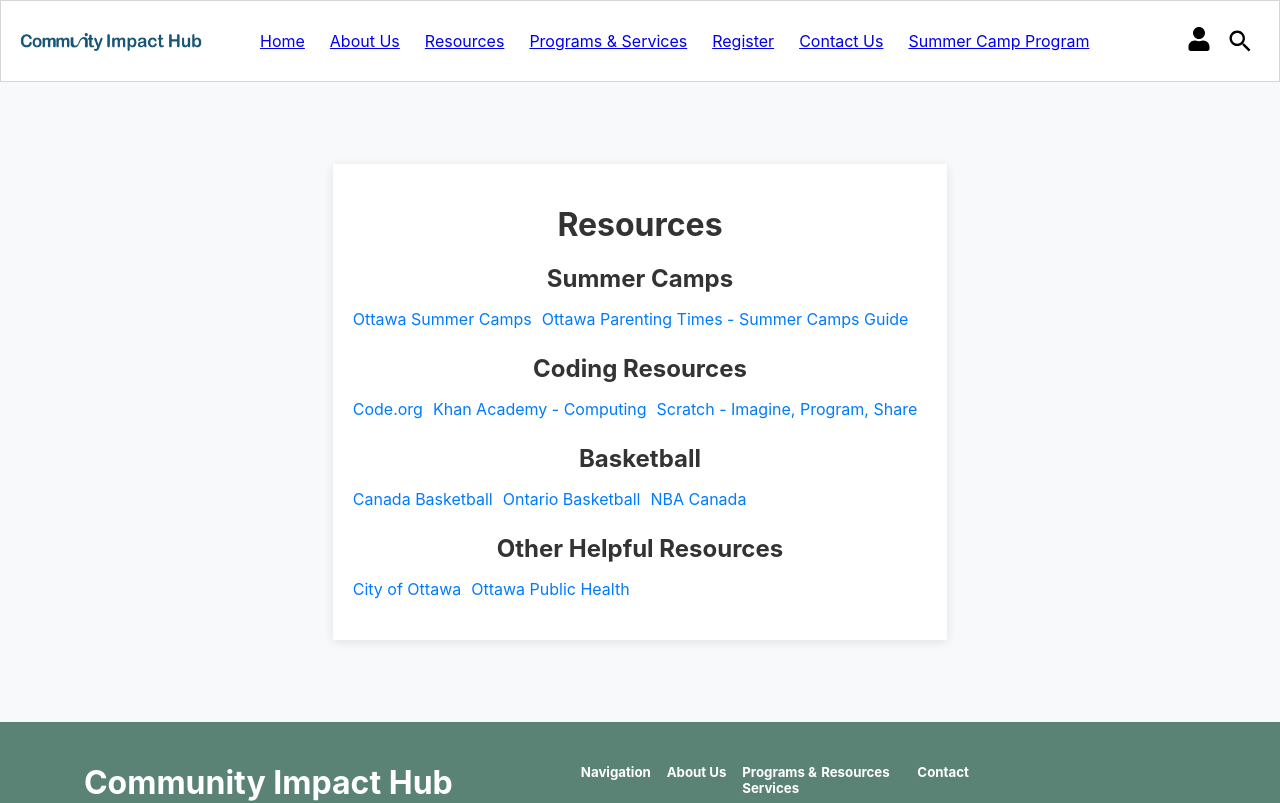
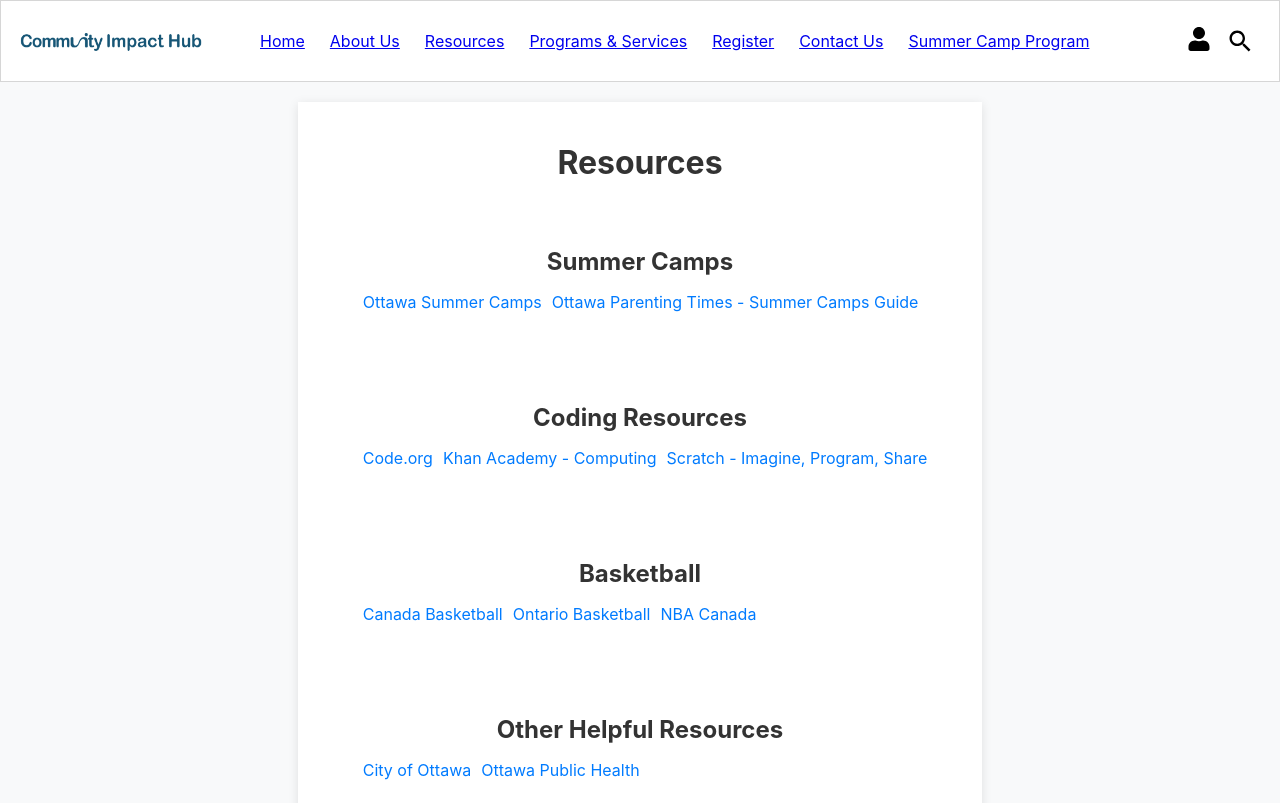
Before and after one commit to venuraperera99/Community-Impact-Hub, a React (Create React App) app: page /resources in a window 1280 px wide. Shown: the top 803 px of the page. Built offline with nearby package versions, Linux system fonts and the light colour scheme.

Commit message:
Updated Resources CSS

```diff
--- a/src/pages/resources/Resources.css
+++ b/src/pages/resources/Resources.css
@@ -1,4 +1,4 @@
-.outer-resources-container {
+.resources-outer-container {
   display: flex;
   justify-content: center;
   align-items: center;
@@ -14,29 +14,32 @@
   box-shadow: 0px 2px 10px rgba(0, 0, 0, 0.1);
 }
 
-  h1 {
+.resources-page-section {
+  padding: 25px
+}
+
+.resources-title {
   text-align: center;
   margin-bottom: 20px;
 }
 
-  h2 {
+.resources-subtitle {
   margin-bottom: 10px;
 }
 
-  .resource-list {
-    list-style-type: none;
-    padding: 0;
+.resources-list {
+  padding: 0 0 0 20px; /* Adjust padding for bullet points */
 }
 
-  .resource-list li {
+.resources-item {
   margin-bottom: 5px;
 }
 
-  .resource-list a {
+.resources-list a {
   color: #007bff; /* Bootstrap primary color */
   text-decoration: none;
 }
 
-  .resource-list a:hover {
+.resources-list a:hover {
   text-decoration: underline;
 }
--- a/src/pages/resources/Resources.js
+++ b/src/pages/resources/Resources.js
@@ -3,55 +3,55 @@ import './Resources.css';
 
 const Resources = () => {
   return (
-    <div className='outer-resources-container'>
+    <div className='resources-outer-container'>
       <div className='resources-container'>
-        <h1>Resources</h1>
-        <div className='resource-section'>
-          <h2>Summer Camps</h2>
-          <ul className='resource-list'>
-            <li>
+        <h1 className='resources-title'>Resources</h1>
+        <div className='resources-page-section'>
+          <h2 className='resources-subtitle'>Summer Camps</h2>
+          <ul className='resources-list'>
+            <li className='resources-item'>
               <a href='https://www.ottawasummercamps.ca/' target='_blank' rel='noopener noreferrer'>Ottawa Summer Camps</a>
             </li>
-            <li>
+            <li className='resources-item'>
               <a href='https://www.ottawaparentingtimes.ca/summer-camps-guide/' target='_blank' rel='noopener noreferrer'>Ottawa Parenting Times - Summer Camps Guide</a>
             </li>
           </ul>
         </div>
-        <div className='resource-section'>
-          <h2>Coding Resources</h2>
-          <ul className='resource-list'>
-            <li>
+        <div className='resources-page-section'>
+          <h2 className='resources-subtitle'>Coding Resources</h2>
+          <ul className='resources-list'>
+            <li className='resources-item'>
               <a href='https://code.org/' target='_blank' rel='noopener noreferrer'>Code.org</a>
             </li>
-            <li>
+            <li className='resources-item'>
               <a href='https://www.khanacademy.org/computing' target='_blank' rel='noopener noreferrer'>Khan Academy - Computing</a>
             </li>
-            <li>
+            <li className='resources-item'>
               <a href='https://scratch.mit.edu/' target='_blank' rel='noopener noreferrer'>Scratch - Imagine, Program, Share</a>
             </li>
           </ul>
         </div>
-        <div className='resource-section'>
-          <h2>Basketball</h2>
-          <ul className='resource-list'>
-            <li>
+        <div className='resources-page-section'>
+          <h2 className='resources-subtitle'>Basketball</h2>
+          <ul className='resources-list'>
+            <li className='resources-item'>
               <a href='https://www.basketball.ca/' target='_blank' rel='noopener noreferrer'>Canada Basketball</a>
             </li>
-            <li>
+            <li className='resources-item'>
               <a href='https://www.basketball.on.ca/' target='_blank' rel='noopener noreferrer'>Ontario Basketball</a>
             </li>
-            <li>
+            <li className='resources-item'>
               <a href='https://www.nba.com/canada/' target='_blank' rel='noopener noreferrer'>NBA Canada</a>
             </li>
           </ul>
         </div>
-        <div className='resource-section'>
-          <h2>Other Helpful Resources</h2>
-          <ul className='resource-list'>
-            <li>
+        <div className='resources-page-section'>
+          <h2 className='resources-subtitle'>Other Helpful Resources</h2>
+          <ul className='resources-list'>
+            <li className='resources-item'>
               <a href='https://www.ottawa.ca/en' target='_blank' rel='noopener noreferrer'>City of Ottawa</a>
             </li>
-            <li>
+            <li className='resources-item'>
               <a href='https://www.ottawapublichealth.ca/en/index.aspx' target='_blank' rel='noopener noreferrer'>Ottawa Public Health</a>
             </li>
           </ul>
```
Lines whose indentation alone changed are shown as unchanged.
